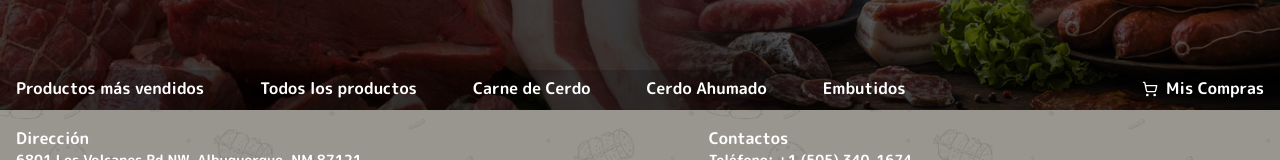
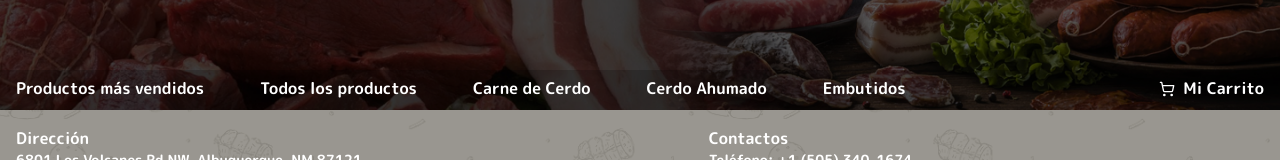
Before and after one commit to Ztaz9906/el_chuletazo_frontend, a React (Vite) app: page / in a window 1280 px wide. Shown: the part 290-450 px from the top of the page. Built offline with nearby package versions, Linux system fonts and the light colour scheme.

Commit message:
Agregado modal al navbar para el boton mis compras

```diff
--- /dev/null
+++ b/src/components/nav_bar/ModalCart.jsx
@@ -0,0 +1,52 @@
+import {
+  Button,
+  Icon,
+  Modal,
+  ModalBody,
+  ModalCloseButton,
+  ModalContent,
+  ModalFooter,
+  ModalHeader,
+  ModalOverlay,
+  useDisclosure,
+} from "@chakra-ui/react";
+import { ShoppingCart } from "lucide-react";
+
+export default function ModalCart() {
+  const { isOpen, onOpen, onClose } = useDisclosure();
+  return (
+    <>
+      <Button
+        bg="transparent"
+        onClick={onOpen}
+        color="white"
+        borderBottom="2px solid transparent"
+        borderRadius="0"
+        _hover={{
+          borderBottom: "2px solid",
+          borderColor: "main.10",
+          color: "white",
+        }}
+        h="10"
+        leftIcon={<Icon as={ShoppingCart} />}
+      >
+        Mi Carrito
+      </Button>
+      <Modal isOpen={isOpen} onClose={onClose}>
+        <ModalOverlay />
+        <ModalContent>
+          <ModalHeader>Modal Title</ModalHeader>
+          <ModalCloseButton />
+          <ModalBody>blabla bal</ModalBody>
+
+          <ModalFooter>
+            <Button colorScheme="blue" mr={3} onClick={onClose}>
+              Close
+            </Button>
+            <Button variant="ghost">Secondary Action</Button>
+          </ModalFooter>
+        </ModalContent>
+      </Modal>
+    </>
+  );
+}
--- a/src/components/nav_bar/NavBar.jsx
+++ b/src/components/nav_bar/NavBar.jsx
@@ -1,6 +1,6 @@
-import { useState } from 'react';
-import { Box, Button, HStack, Icon } from '@chakra-ui/react';
-import { ShoppingCart } from 'lucide-react';
+import { useState } from "react";
+import { Box, Button, HStack } from "@chakra-ui/react";
+import ModalCart from "@/components/nav_bar/ModalCart.jsx";
 
 function NavBar() {
   const [activeButton, setActiveButton] = useState(null);
@@ -13,14 +13,28 @@ function NavBar() {
     <Box bg="rgba(0, 0, 0, 0.2)" w="full">
       <HStack spacing={6} justify="space-between" align="flex-end">
         <HStack spacing={6}>
-          {['Productos más vendidos', 'Todos los productos', 'Carne de Cerdo', 'Cerdo Ahumado', 'Embutidos'].map((label, index) => (
+          {[
+            "Productos más vendidos",
+            "Todos los productos",
+            "Carne de Cerdo",
+            "Cerdo Ahumado",
+            "Embutidos",
+          ].map((label, index) => (
             <Button
               key={index}
-              bg={activeButton === index ? 'linear-gradient(to top, #28b463 50%, transparent 100%)' : 'transparent'}
+              bg={
+                activeButton === index
+                  ? "linear-gradient(to top, #28b463 50%, transparent 100%)"
+                  : "transparent"
+              }
               color="white"
               borderBottom="2px solid transparent"
               borderRadius="0"
-              _hover={{ borderBottom: '2px solid', borderColor: 'main.10', color: 'white' }}
+              _hover={{
+                borderBottom: "2px solid",
+                borderColor: "main.10",
+                color: "white",
+              }}
               h="10"
               onClick={() => handleButtonClick(index)}
             >
@@ -28,17 +42,7 @@ function NavBar() {
             </Button>
           ))}
         </HStack>
-        <Button
-          bg="transparent"
-          color="white"
-          borderBottom="2px solid transparent"
-          borderRadius="0"
-          _hover={{ borderBottom: '2px solid', borderColor: 'main.10', color: 'white' }}
-          h="10"
-          leftIcon={<Icon as={ShoppingCart} />}
-        >
-          Mis Compras
-        </Button>
+        <ModalCart />
       </HStack>
     </Box>
   );
```
